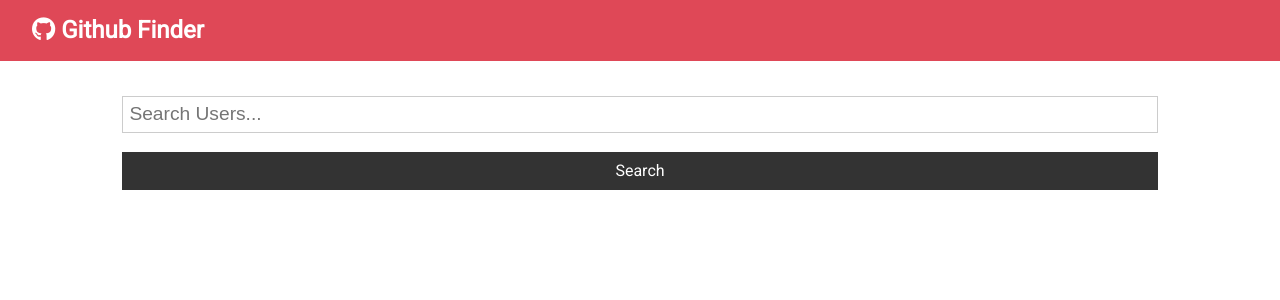
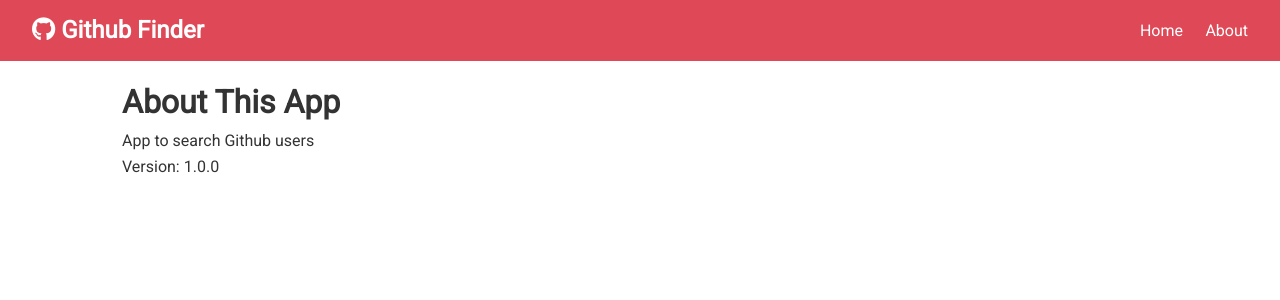
Before and after one commit to mitchellr92/github-profile-finder, a React (Create React App) app: page /about in a window 1280 px wide. Shown: the top 300 px of the page. Built offline with nearby package versions, Linux system fonts and the light colour scheme.

Commit message:
set up react router

```diff
--- a/package.json
+++ b/package.json
@@ -9,6 +9,7 @@
     "axios": "^0.21.1",
     "react": "^17.0.2",
     "react-dom": "^17.0.2",
+    "react-router-dom": "^5.2.0",
     "react-scripts": "4.0.3",
     "web-vitals": "^1.0.1"
   },
--- a/src/App.js
+++ b/src/App.js
@@ -1,8 +1,10 @@
-import React, { Component } from "react";
+import React, { Fragment, Component } from "react";
+import { BrowserRouter as Router, Switch, Route } from "react-router-dom";
 import Navbar from "./components/layout/Navbar";
 import Users from "./components/users/Users";
 import Search from "./components/users/Search";
 import Alert from "./components/layout/Alert";
+import About from "./components/pages/About";
 import axios from "axios";
 import "./App.css";
 
@@ -40,10 +42,17 @@
     const { users, loading } = this.state;
 
     return (
+      <Router>
         <div className="App">
           <Navbar />
           <div className="container">
             <Alert alert={this.state.alert} />
+            <Switch>
+              <Route
+                exact
+                path="/"
+                render={props => (
+                  <Fragment>
                     <Search
                       searchUsers={this.searchUsers}
                       clearUsers={this.clearUsers}
@@ -51,8 +60,14 @@
                       setAlert={this.setAlert}
                     />
                     <Users loading={loading} users={users} />
+                  </Fragment>
+                )}
+              />
+              <Route exact path="/about" component={About} />
+            </Switch>
           </div>
         </div>
+      </Router>
     );
   }
 }
--- a/src/components/layout/Navbar.js
+++ b/src/components/layout/Navbar.js
@@ -1,5 +1,6 @@
 import React from "react";
 import PropTypes from "prop-types";
+import { Link } from "react-router-dom";
 
 const Navbar = ({ icon, title }) => {
   return (
@@ -7,6 +8,16 @@
       <h1>
         <i className={icon}></i> {title}
       </h1>
+      <ul>
+        <li>
+          <Link to="/" />
+          Home
+        </li>
+        <li>
+          <Link to="/about" />
+          About
+        </li>
+      </ul>
     </nav>
   );
 };
--- /dev/null
+++ b/src/components/pages/About.js
@@ -0,0 +1,13 @@
+import React, { Fragment } from "react";
+
+const About = () => {
+  return (
+    <Fragment>
+      <h1>About This App</h1>
+      <p>App to search Github users</p>
+      <p>Version: 1.0.0</p>
+    </Fragment>
+  );
+};
+
+export default About;
```
Also changed, not shown: 1 other file (tests, documents, lock files or other folders). Lines whose indentation alone changed are shown as unchanged.
